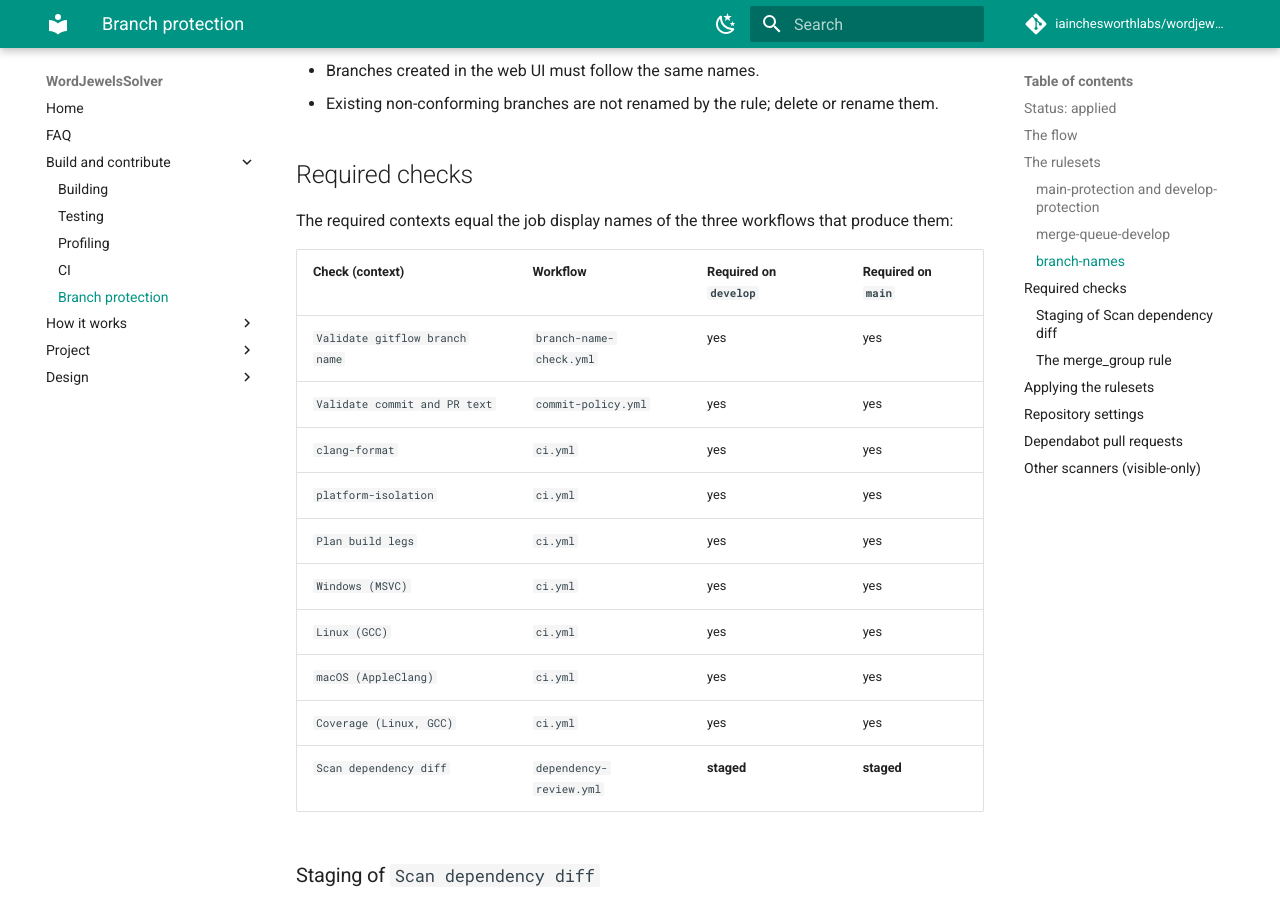
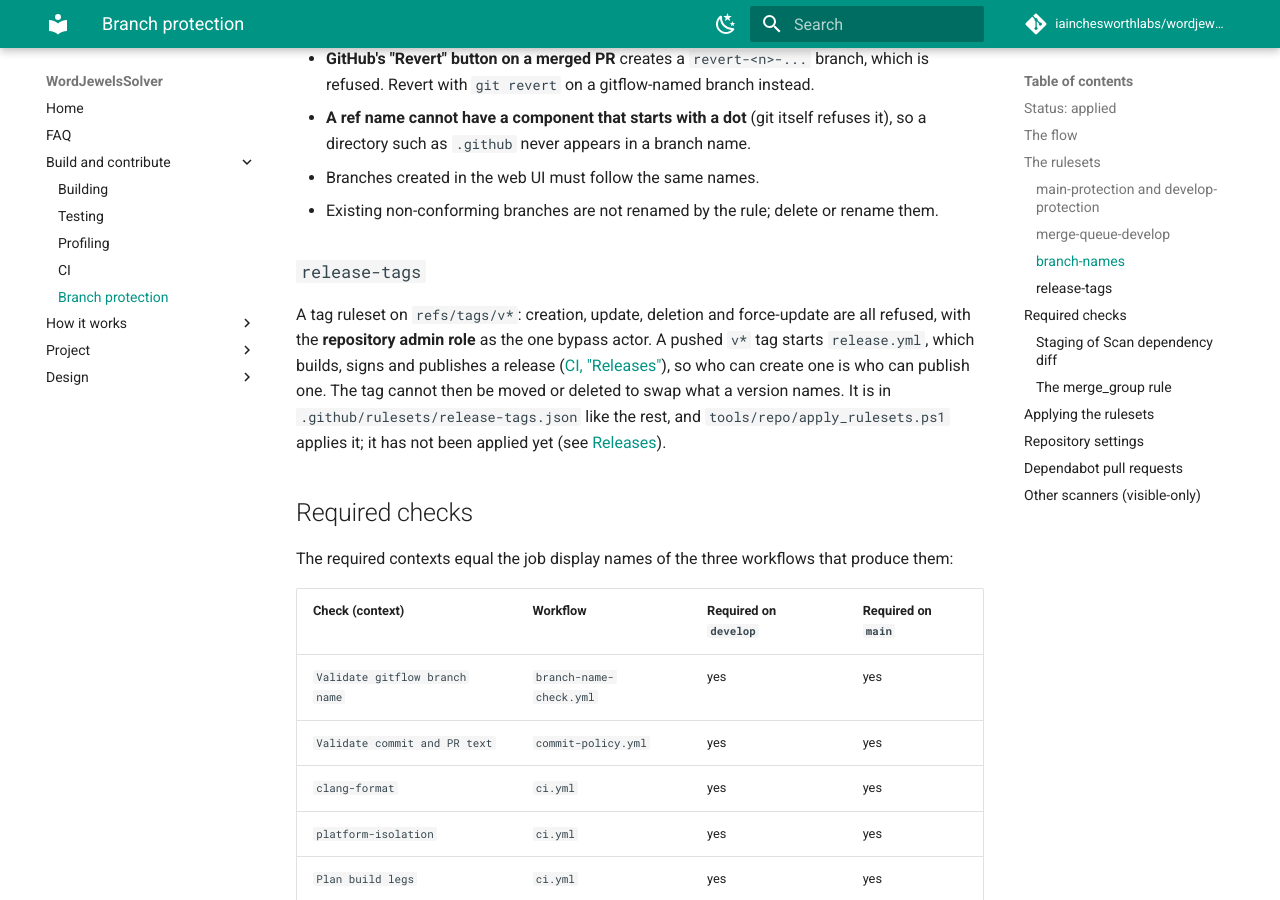
Before and after one commit to iainchesworthlabs/snapandspell, an MkDocs documentation site: the page built from docs/branch-protection.md, in a window 1280 px wide and 900 px high, scrolled down 3730 px. Built offline with MkDocs 1.6.1 and Material for MkDocs 9.7.7, drawn with Linux system fonts in a browser that asks for light colours; comment, search, counter and statistics services are not loaded; some of the changed text lies outside the part shown.

Commit message:
Add a ruleset that keeps v* release tags from being created or moved by anyone else
A pushed v* tag starts the release workflow, so who can create one is who can
publish one. The ruleset is written but not applied: tools/repo/apply_rulesets.ps1
does that, and it is the author's step.

```diff
--- a/docs/branch-protection.md
+++ b/docs/branch-protection.md
@@ -56,6 +56,7 @@ feature/* bugfix/* ──PR──▶ merge queue ──▶ develop ──release
 | `develop-protection.json` | `develop-protection` | `refs/heads/develop` | Pull request required; required checks with "up to date" **off** (the queue makes each entry current); no deletion; no force push. |
 | `merge-queue-develop.json` | `merge-queue-develop` | `refs/heads/develop` | The merge queue: merge commits, `ALLGREEN`, build up to 4 entries and merge up to 5, wait 1 minute, 180-minute check timeout. |
 | `branch-names.json` | `branch-names` | every branch except the gitflow names (`~ALL` minus `main`, `develop`, and the namespaces `feature/`, `bugfix/`, `release/`, `hotfix/`, `support/`, `dependabot/` and `gh-readonly-queue/` to the depths listed below) | Creating any other branch is refused. No bypass actors. |
+| `release-tags.json` | `release-tags` | `refs/tags/v*` | Creating, moving or deleting a release tag is refused; the repository admin role bypasses. |
 
 ### `main-protection` and `develop-protection`
 
@@ -136,6 +137,17 @@ Consequences worth knowing:
 - Branches created in the web UI must follow the same names.
 - Existing non-conforming branches are not renamed by the rule; delete or
   rename them.
+
+### `release-tags`
+
+A tag ruleset on `refs/tags/v*`: creation, update, deletion and force-update
+are all refused, with the **repository admin role** as the one bypass actor.
+A pushed `v*` tag starts `release.yml`, which builds, signs and publishes a
+release ([CI, "Releases"](ci.md#releases)), so who can create one is who can
+publish one. The tag cannot then be moved or deleted to swap what a version
+names. It is in `.github/rulesets/release-tags.json` like the rest, and
+`tools/repo/apply_rulesets.ps1` applies it; it has not been applied yet (see
+[Releases](ci.md#what-the-author-sets-up-once)).
 
 ## Required checks
 
```
Also changed, not shown: 1 other file.
